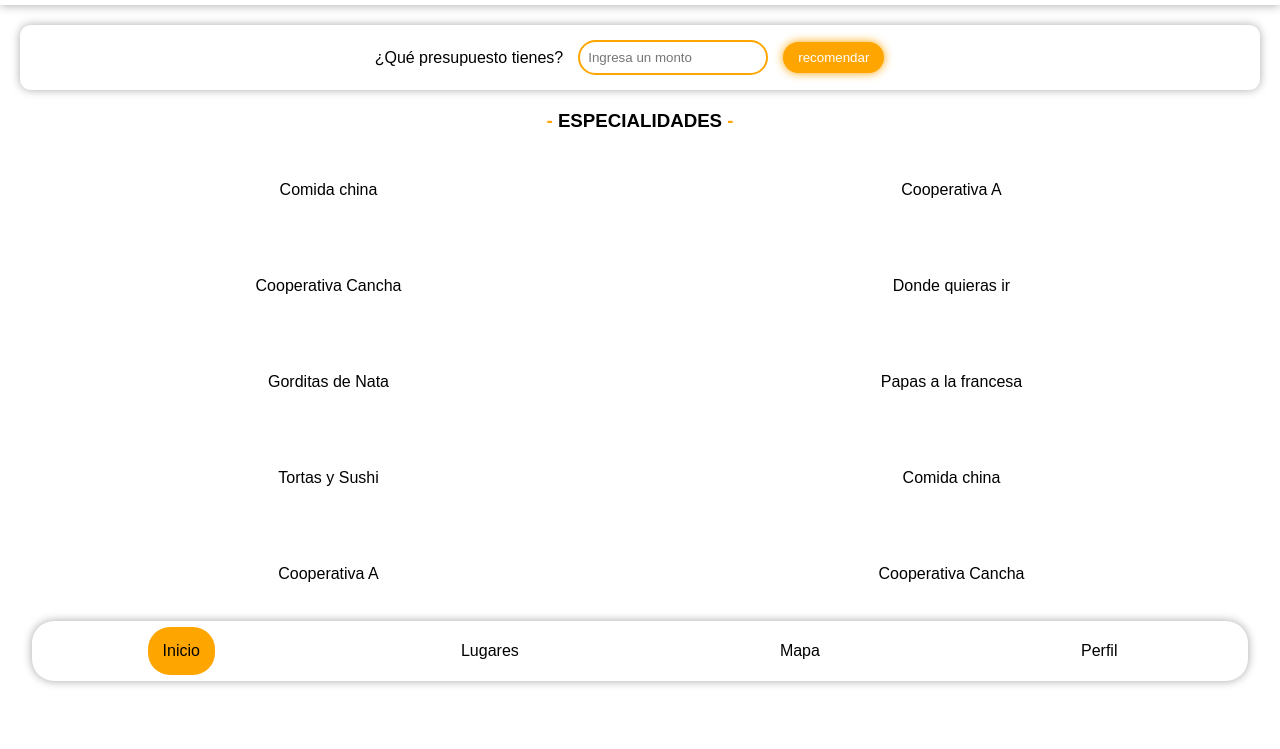
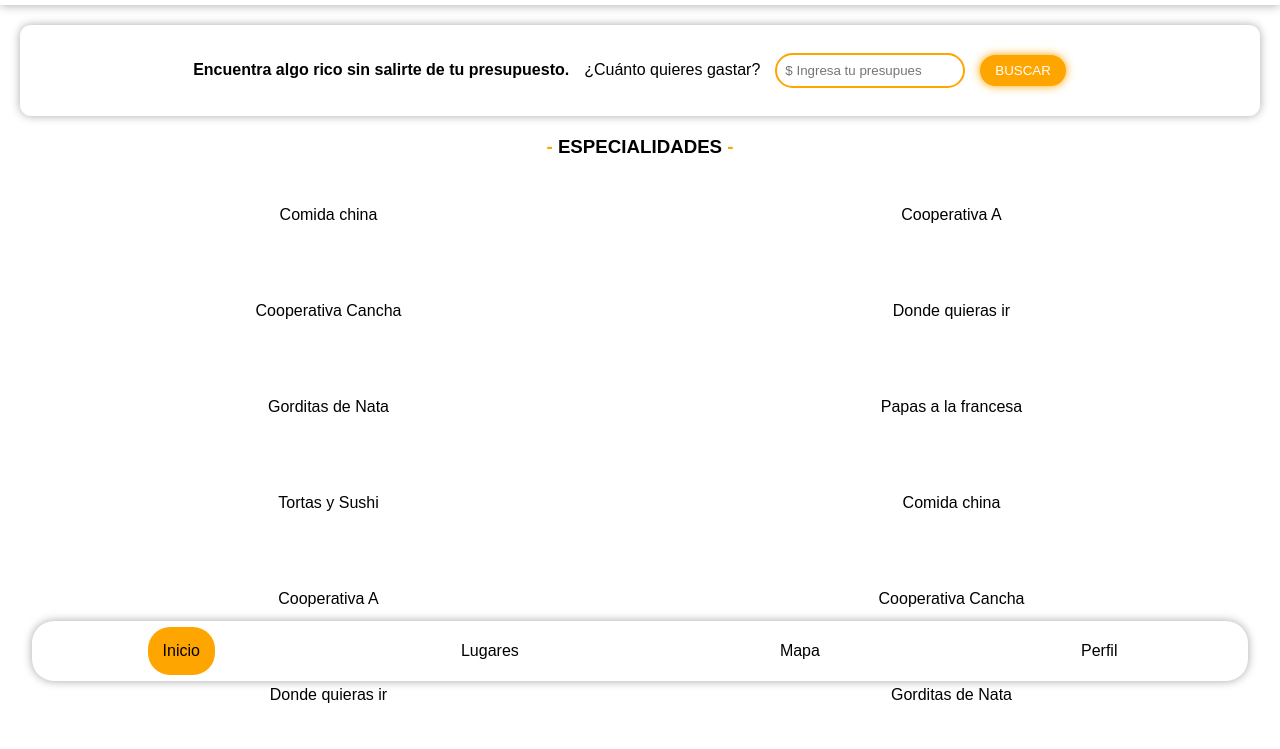
Before and after one commit to iFernandoSC/PoliDelicias, a plain HTML site: page index.html in a window 1280 px wide. Shown: the part 109-858 px from the top of the page. Drawn offline with Linux system fonts and the light colour scheme.

Commit message:
Update index.html

```diff
--- a/index.html
+++ b/index.html
@@ -21,10 +21,10 @@
     </header>
 
     <section class="presupuesto">
-
-        <label for="inputPres">¿Qué presupuesto tienes?</label>
-        <input type="number" id="inputPres" list="presupuestos" placeholder="Ingresa un monto">
-        <button onclick="recomendar()">recomendar</button>
+        <h4>Encuentra algo rico sin salirte de tu presupuesto.</h4>
+        <label for="inputPres">¿Cuánto quieres gastar?</label>
+        <input type="number" id="inputPres" list="presupuestos" placeholder="$ Ingresa tu presupuesto">
+        <button onclick="recomendar()">BUSCAR</button>
         <p id="alert"></p>
     </section>
 
```
